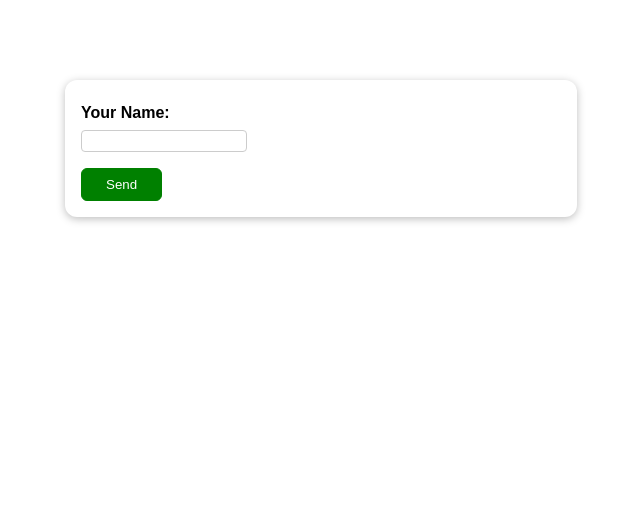
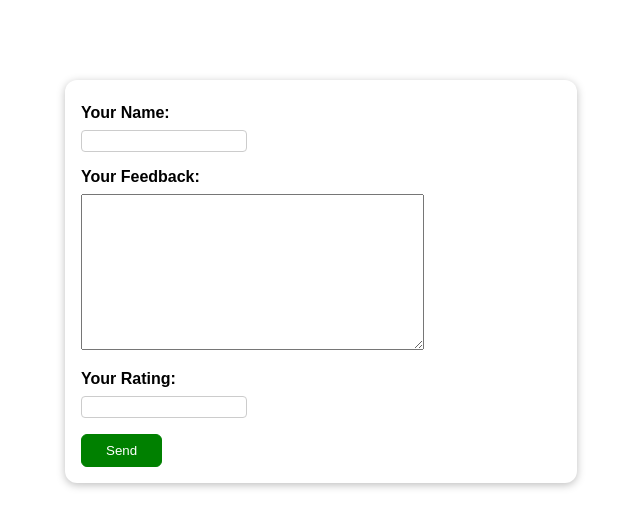
Before and after one commit to ramonpm4/django_feedback, a Django app: page / in a window 1280 px wide. Shown: the top 528 px of the page, without its empty margins (319-959 px from the left). Run offline with Django 5.2, Linux system fonts and the light colour scheme.

Commit message:
More controls in forms + review.html for tag

```diff
--- a/reviews/forms.py
+++ b/reviews/forms.py
@@ -4,5 +4,6 @@ from django import forms
 class ReviewForm(forms.Form):
     user_name = forms.CharField(label='Your Name', max_length=20, error_messages= {
         'required': 'This field is required motherfucker!',
-        'max_length': 'Your name is too long.'
-    })
+        'max_length': 'Your name is too long.'})
+    review_text = forms.CharField(label='Your Feedback', widget=forms.Textarea, max_length=200)
+    rating = forms.IntegerField(label='Your Rating', min_value=1, max_value=5)
--- a/reviews/templates/reviews/review.html
+++ b/reviews/templates/reviews/review.html
@@ -12,11 +12,13 @@
 <body>
     <form action="/"  method="POST" novalidate>
         {% csrf_token %}
-        <div class = "form-control {% if form.user_name.errors %} errors {% endif %}">
-        {{ form.user_name.label_tag }}
-        {{ form.user_name }} <!--This is the box for writing-->
-        {{ form.user_name.errors }}
+        {% for field in form %}
+        <div class = "form-control {% if field.errors %} errors {% endif %}">
+            {{ field.label_tag }}
+            {{ field }} <!--This is the box for writing-->
+            {{ field.errors }}
         </div>
+        {% endfor %}
 
         <button>Send</button>
     </form>
```
